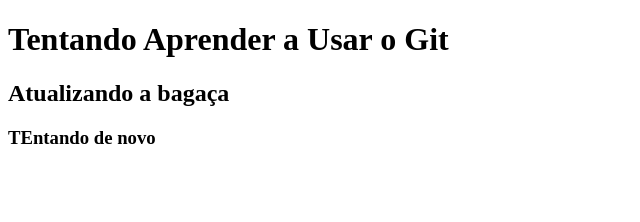
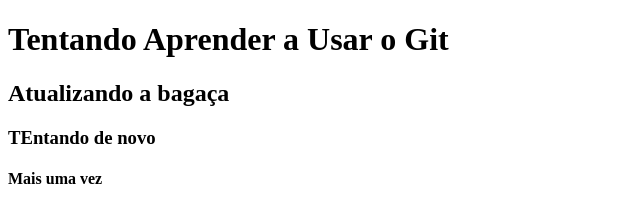
Before and after one commit to Chiocheti/Node-Sofrido, a plain HTML site: page Foda-se..html in a window 1280 px wide. Shown: the whole page, without its empty margins (0-640 px from the left). Drawn offline with Linux system fonts and the light colour scheme.

Commit message:
Vamos Mais uma Vez

```diff
--- a/Foda-se..html
+++ b/Foda-se..html
@@ -12,6 +12,7 @@
     <h1> Tentando Aprender a Usar o Git </h1>
     <h2> Atualizando a bagaça </h2>
     <h3> TEntando de novo </h3>
+    <h4> Mais uma vez </h4>
 
 
 
```
